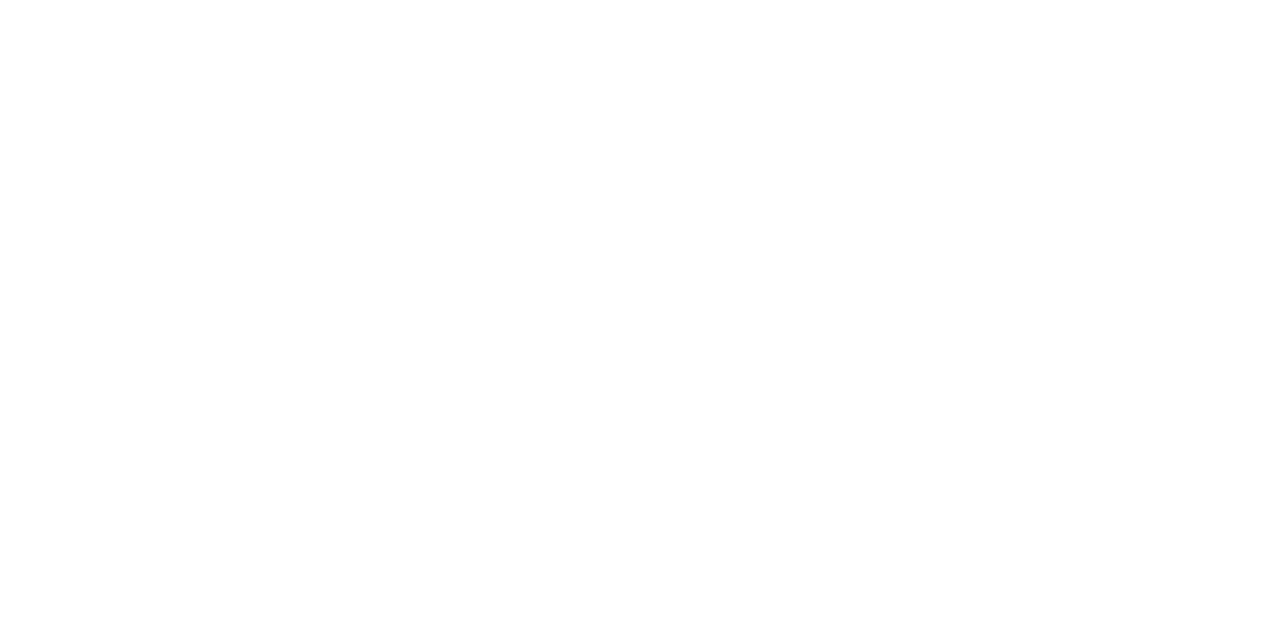
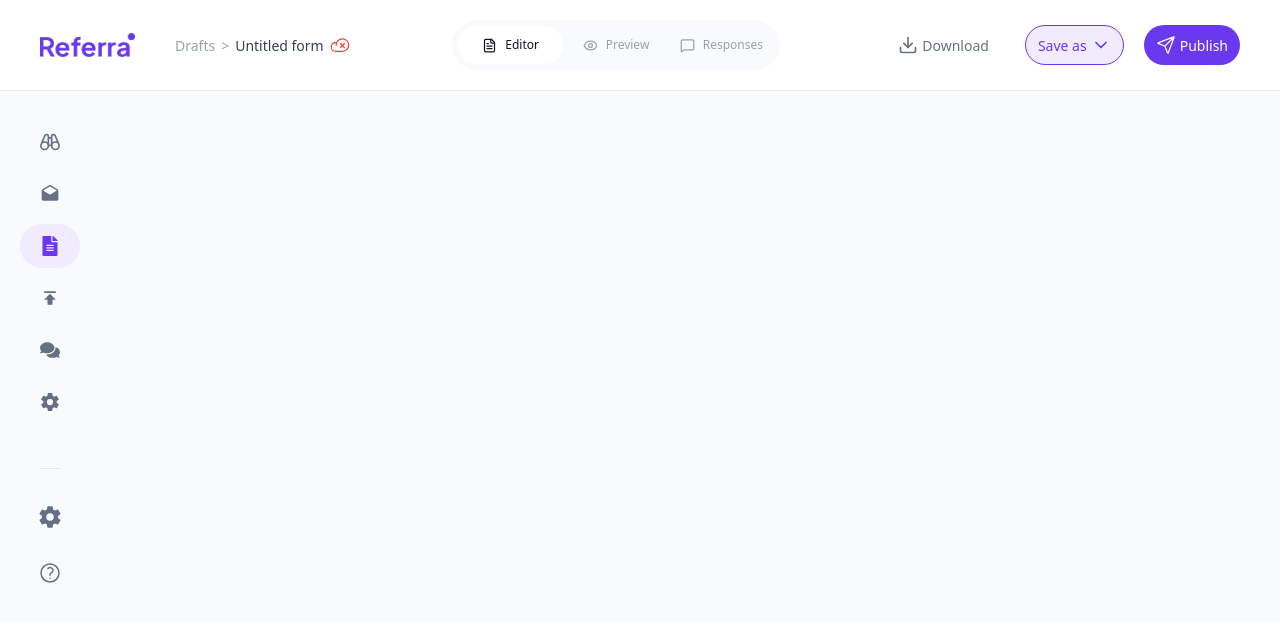
Before and after one commit to FavourDarasimi/Referra, a React (Vite) app: page /business/form-builder in a window 1280 px wide. Before the commit this address had no page. Shown: the top 622 px of the page. Built offline with nearby package versions, Linux system fonts and the light colour scheme.

Commit message:
Form Builder SideBar and TopBar

```diff
--- a/src/App.jsx
+++ b/src/App.jsx
@@ -19,6 +19,7 @@
 import BusinessDashbord from "./pages/Business/BusinessDashbord";
 import BusinessDrafts from "./pages/Business/BusinessDrafts";
 import BusinessTemplates from "./pages/Business/BusinessTemplates";
+import BusinessFormBuilder from "./pages/Business/BusinessFormBuilder";
 import AuthLayout from "./layouts/AuthLayout";
 import BusinessLayout from "./layouts/BusinessLayout";
 
@@ -73,6 +74,10 @@
           <Route path="/business/overview" element={<BusinessDashbord />} />
           <Route path="/business/drafts" element={<BusinessDrafts />} />
           <Route path="/business/templates" element={<BusinessTemplates />} />
+          <Route
+            path="/business/form-builder"
+            element={<BusinessFormBuilder />}
+          />
         </Route>
 
         {/* Individual Routes */}
--- a/src/components/BusinessSideBar.jsx
+++ b/src/components/BusinessSideBar.jsx
@@ -7,16 +7,19 @@
 import { useNavigate, useLocation } from "react-router-dom";
 
 const BusinessSideBar = ({ activeNav, setActiveNav }) => {
-  // Inside the component:
   const navigate = useNavigate();
   const location = useLocation();
   const path = location.pathname;
+  const isFormBuilder = path.includes("/form-builder");
 
   if (path.includes("/overview")) {
     setActiveNav("Overview");
   } else if (path.includes("/drafts")) {
     setActiveNav("Drafts");
+  } else if (path.includes("/templates") || path.includes("/form-builder")) {
+    setActiveNav("Templates");
   }
+
   const topNavItems = [
     { name: "Overview", icon: GrOverview },
     { name: "Drafts", icon: MdDrafts },
@@ -37,12 +40,56 @@
     if (item.name === "Overview") navigate("/business/overview");
     if (item.name === "Templates") navigate("/business/templates");
   };
+
+  if (isFormBuilder) {
+    return (
+      <div className="flex flex-col items-center  gap-[24px] mt-[20px]">
+        <div className="flex flex-col gap-[8px] py-[20px]">
+          {topNavItems.map((item) => {
+            const Icon = item.icon;
+            const isActive = activeNav === item.name;
+            return (
+              <button
+                key={item.name}
+                onClick={() => handleClick(item)}
+                className={`py-[12px] px-[20px] rounded-full transition-all duration-300 flex items-center justify-center ${
+                  isActive ? "bg-[#F0EBFD] text-[#6938EF]" : "text-[#667085] "
+                }`}
+                title={item.name}
+              >
+                <Icon className="w-[20px] h-[20px]" />
+              </button>
+            );
+          })}
+        </div>
+
+        <div className="w-[20px] h-px bg-[#E4E7EC]"></div>
+
+        <div className="flex flex-col gap-[8px] mt-auto">
+          {bottomNavItems.map((item) => {
+            const Icon = item.icon;
+            const isActive = activeNav === item.name;
+            return (
+              <button
+                key={item.name}
+                onClick={() => setActiveNav(item.name)}
+                className={`py-[12px] px-[20px] rounded-full transition-all duration-300 flex items-center justify-center ${
+                  isActive ? "bg-[#F0EBFD] text-[#6938EF]" : "text-[#667085] "
+                }`}
+                title={item.name}
+              >
+                <Icon className="w-[24px] h-[24px]" />
+              </button>
+            );
+          })}
+        </div>
+      </div>
+    );
+  }
+
   return (
-    <div className="w-[240px] mt-[20px]  flex flex-col">
-      {/* Logo */}
-
-      {/* Navigation Items */}
-      <nav className="flex-1 space-y-[24px]  py-[20px]">
+    <div className="w-[240px] mt-[20px] flex flex-col">
+      <nav className="flex-1 space-y-[24px] py-[20px]">
         <div className="space-y-[8px]">
           {topNavItems.map((item) => {
             const Icon = item.icon;
@@ -52,7 +99,7 @@
                 key={item.name}
                 onClick={() => handleClick(item)}
                 className={`w-full flex items-center gap-[15px] px-[20px] py-[12px] rounded-full transition-all ${
-                  isActive ? "bg-[#F0EBFD]  text-[#6938EF]" : "text-[#667085] "
+                  isActive ? "bg-[#F0EBFD] text-[#6938EF]" : "text-[#667085]"
                 }`}
               >
                 <Icon className="w-[17px] h-[20px]" />
@@ -78,7 +125,7 @@
                 key={item.name}
                 onClick={() => setActiveNav(item.name)}
                 className={`w-full flex items-center gap-[15px] px-[20px] py-[12px] rounded-full transition-all ${
-                  isActive ? "bg-[#F0EBFD]  text-[#6938EF]" : "text-[#667085] "
+                  isActive ? "bg-[#F0EBFD] text-[#6938EF]" : "text-[#667085]"
                 }`}
               >
                 <Icon className="w-[17px] h-[20px]" />
--- a/src/components/BusinessTopBar.jsx
+++ b/src/components/BusinessTopBar.jsx
@@ -6,9 +6,18 @@
 import { CiUser } from "react-icons/ci";
 import { LuMessageCircleQuestion } from "react-icons/lu";
 import { CiTrash } from "react-icons/ci";
+import { PiCloudX } from "react-icons/pi";
+import { IoPaperPlaneOutline } from "react-icons/io5";
+import { useLocation, useNavigate } from "react-router-dom";
+import { FileText, Eye, MessageSquare, Download, Send } from "lucide-react";
+import Button from "./Button";
 
 const BusinessTopBar = ({ userName = "Michael" }) => {
   const [isUserMenuOpen, setIsUserMenuOpen] = useState(false);
+  const [tab, setTab] = useState("editor");
+  const location = useLocation();
+  const navigate = useNavigate();
+  const isFormBuilder = location.pathname.includes("/form-builder");
 
   useEffect(() => {
     const handleClickOutside = (event) => {
@@ -23,11 +32,83 @@
     return () => document.removeEventListener("click", handleClickOutside);
   }, []);
 
+  if (isFormBuilder) {
+    return (
+      <div className="border-b border-gray-200 bg-white">
+        <div className="flex items-center justify-between px-[40px] py-[20px]">
+          <div className="flex items-center gap-[40px]">
+            <img src={Brand} alt="Brand" className="w-[95px] h-[24px]" />
+            <div className="flex items-center gap-[6px] text-[14px]">
+              <span className="text-[#98A2B3] font-medium">Drafts</span>
+              <span className="text-[#98A2B3] font-medium">&gt;</span>
+              <span className="text-[#344054] font-medium">Untitled form</span>
+              <span className="text-[#F04438]">
+                <PiCloudX size={20} />
+              </span>
+            </div>
+          </div>
+
+          <div className="grid grid-cols-3 items-center bg-[#F9FAFB] w-[328px] p-[6px] rounded-full">
+            <button
+              onClick={() => setTab("editor")}
+              className={`flex items-center justify-center gap-[8px] text-[12px] font-medium transition-all duration-300 p-[10px]  rounded-full ${
+                tab == "editor" ? "text-[#101828]  bg-white" : "text-[#98A2B3]"
+              }`}
+            >
+              <FileText className="w-[15px] h-[15px]" />
+              Editor
+            </button>
+            <button
+              onClick={() => setTab("preview")}
+              className={`flex items-center justify-center gap-[8px] text-[12px] font-medium transition-all p-[10px]  rounded-full ${
+                tab == "preview" ? "text-[#101828]  bg-white" : "text-[#98A2B3]"
+              }`}
+            >
+              <Eye className="w-[15px] h-[15px]" />
+              Preview
+            </button>
+            <button
+              onClick={() => setTab("responses")}
+              className={`flex items-center justify-center gap-[8px] text-[12px] font-medium transition-all p-[10px]  rounded-full ${
+                tab == "responses"
+                  ? "text-[#101828]  bg-white"
+                  : "text-[#98A2B3]"
+              }`}
+            >
+              <MessageSquare className="w-[15px] h-[15px]" />
+              Responses
+            </button>
+          </div>
+
+          <div className="flex items-center gap-[20px]">
+            <button className="flex items-center gap-[4px] px-[16px] py-[8px] text-[14px] text-[#667085] hover:text-[#101828] transition-colors">
+              <Download className="w-[20px] h-[20px]" />
+              Download
+            </button>
+            <Button
+              size="small"
+              IconRight={true}
+              title="Save as"
+              type="primaryLight"
+              Icon={ChevronDown}
+            />
+            <Button
+              size="small"
+              title="Publish"
+              type="primary"
+              Icon={IoPaperPlaneOutline}
+            />
+          </div>
+        </div>
+      </div>
+    );
+  }
+
   return (
     <div className="border-b border-gray-200 bg-white">
       <div className="flex items-center justify-between px-[40px] py-[16px]">
         <img src={Brand} alt="" className="w-[95px] h-[24px]" />
-        {/* Search Bar */}
+
         <div className="flex gap-[20px]">
           <div className="">
             <input
@@ -37,15 +118,12 @@
             />
           </div>
 
-          {/* Right Section */}
           <div className="flex items-center gap-6">
-            {/* Notification Bell */}
             <button className="relative p-[8px] border-[1px] border-[#E4E7EC] h-[48px] w-[48px] flex justify-center items-center rounded-full text-[#98A2B3] hover:bg-gray-50 transition-all">
               <IoIosNotificationsOutline className="w-[24px] h-[24px]" />
               <span className="absolute -top-1 right-0 w-[12px] h-[12px] bg-[#F04438] rounded-full"></span>
             </button>
 
-            {/* User Profile Dropdown */}
             <div className="relative">
               <button className=" flex items-center gap-[8px] h-[48px] px-[12px] py-[8px] border-[1px] border-[#E4E7EC] rounded-full transition-all">
                 <div className="bg-[#F0EBFD] border-[1px] border-[#6938EF] px-[8px] py-[4px] h-[32px] rounded-full flex items-center justify-center">
@@ -60,7 +138,6 @@
                 />
               </button>
 
-              {/* Profile Dropdown Menu */}
               {isUserMenuOpen && (
                 <div className="user-menu absolute right-0 mt-2 w-[212px] bg-white border-[1px] border-[#F2F4F7] rounded-[12px] shadow-lg z-50">
                   <button className="w-full p-[12px] text-[12px] flex gap-[12px] items-center text-[#475467]  transition-all">
--- a/src/components/CreateRequest.jsx
+++ b/src/components/CreateRequest.jsx
@@ -2,8 +2,10 @@
 import { X, ChevronDown } from "lucide-react";
 import { FaArrowRight } from "react-icons/fa6";
 import Button from "./Button";
+import { useNavigate } from "react-router-dom";
 
 const CreateRequest = ({ isOpen, onClose }) => {
+  const navigate = useNavigate();
   const [formData, setFormData] = useState({
     recipientEmail: "",
     candidateName: "",
@@ -21,7 +23,7 @@
   };
 
   const handleContinue = () => {
-    console.log("Form Data:", formData);
+    navigate("/business/form-builder");
     // Add API call here
   };
 
@@ -141,6 +143,7 @@
             title="Continue"
             Icon={FaArrowRight}
             IconRight={true}
+            handleSubmit={handleContinue}
           />
         </div>
       </div>
--- a/src/layouts/BusinessLayout.jsx
+++ b/src/layouts/BusinessLayout.jsx
@@ -1,3 +1,32 @@
+// import { useState } from "react";
+// import BusinessSideBar from "../components/BusinessSideBar";
+// import BusinessTopBar from "../components/BusinessTopBar";
+// import { Outlet, useLocation } from "react-router-dom";
+
+// const BusinessLayout = () => {
+//   const [activeNav, setActiveNav] = useState();
+
+//   return (
+//     <div className="flex flex-col h-screen bg-white">
+//       <div className="fixed top-0 left-0 right-0 z-30 bg-white">
+//         <BusinessTopBar userName="Michael" />
+//       </div>
+
+//       <div className="flex-1 flex bg-[#F9FAFB] p-[20px] gap-[20px]">
+//         <div className="fixed left-0 top-[80px] flex-1 bottom-0 z-20">
+//           <BusinessSideBar activeNav={activeNav} setActiveNav={setActiveNav} />
+//         </div>
+
+//         <div className="flex-1 ml-[280px] mt-[80px] ">
+//           <Outlet />
+//         </div>
+//       </div>
+//     </div>
+//   );
+// };
+
+// export default BusinessLayout;
+
 import { useState } from "react";
 import BusinessSideBar from "../components/BusinessSideBar";
 import BusinessTopBar from "../components/BusinessTopBar";
@@ -5,6 +34,8 @@
 
 const BusinessLayout = () => {
   const [activeNav, setActiveNav] = useState();
+  const location = useLocation();
+  const isFormBuilder = location.pathname.includes("/form-builder");
 
   return (
     <div className="flex flex-col h-screen bg-white">
@@ -12,12 +43,20 @@
         <BusinessTopBar userName="Michael" />
       </div>
 
-      <div className="flex-1 flex bg-[#F9FAFB] p-[20px] gap-[20px]">
-        <div className="fixed left-0 top-[80px] flex-1 bottom-0 z-20">
+      <div className="flex flex-1 bg-[#F9FAFB]">
+        <div
+          className={`fixed left-0 top-[80px] bottom-0 z-20 ${
+            isFormBuilder ? "w-[60px] mx-[20px]" : "w-[240px]"
+          }`}
+        >
           <BusinessSideBar activeNav={activeNav} setActiveNav={setActiveNav} />
         </div>
 
-        <div className="flex-1 ml-[280px] mt-[80px] ">
+        <div
+          className={`flex-1 mt-[80px] ${
+            isFormBuilder ? "ml-[80px]" : "ml-[240px]"
+          } p-[20px]`}
+        >
           <Outlet />
         </div>
       </div>
```
Also changed, not shown: src/pages/Business/BusinessFormBuilder.jsx (added, +42 -0 lines).
